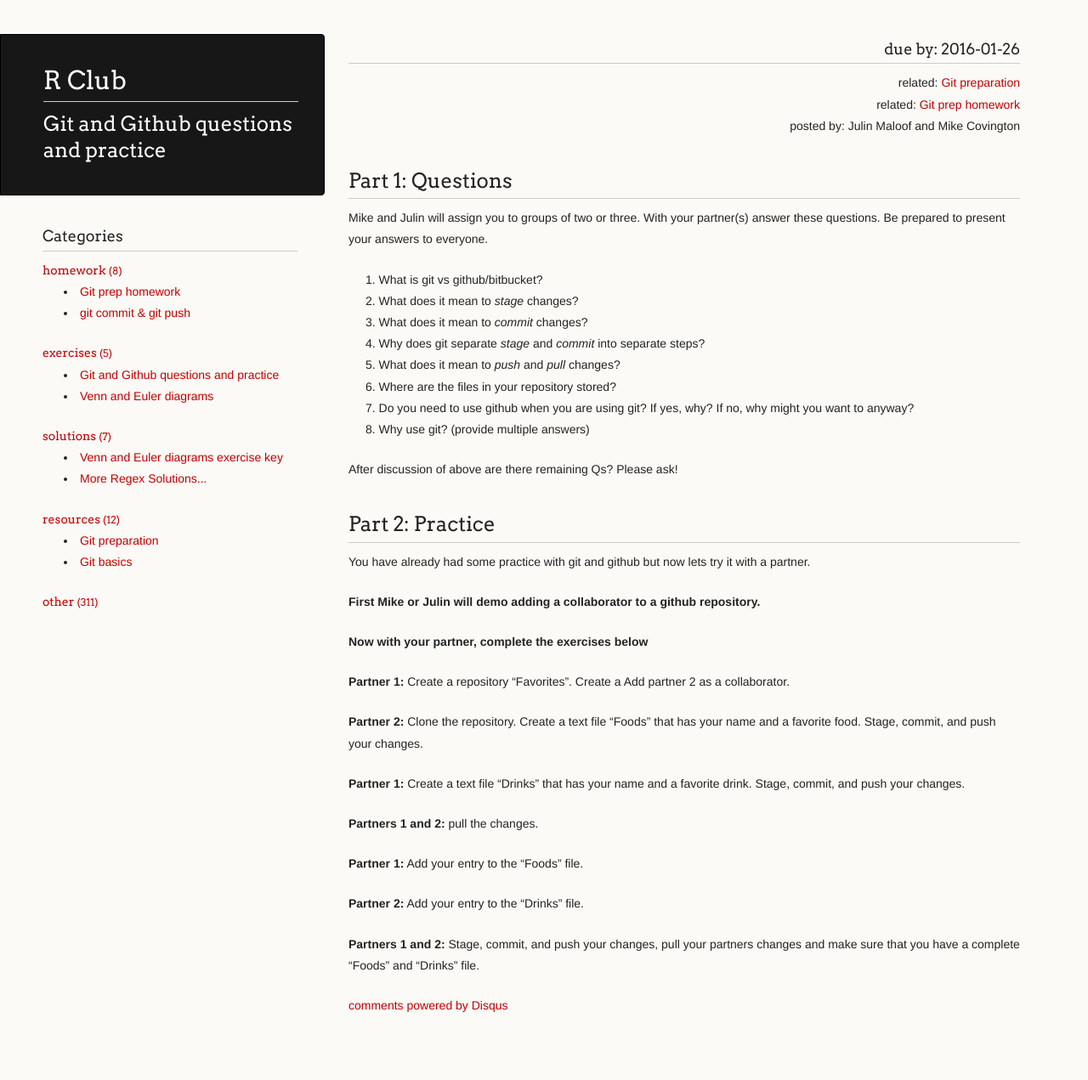
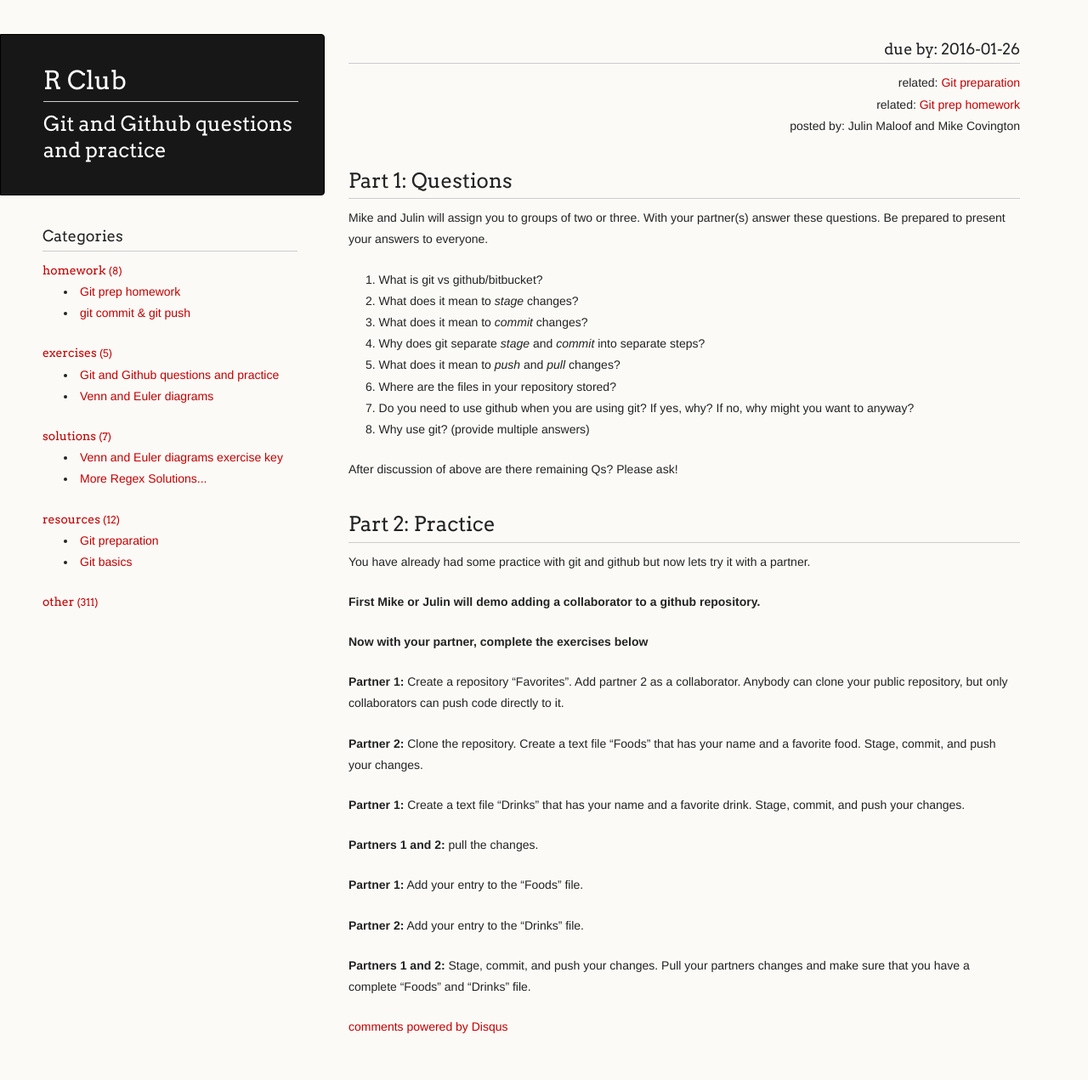
Before and after one commit to mfcovington/r_club, a Jekyll site: the page built from _posts/2016-01-26-git-exercises.md, in a window 1280 px wide. Shown: the whole page at 85% size. Built offline with Jekyll 4.4.1, drawn with Linux system fonts in a browser that asks for light colours; Markdown is read by kramdown in place of the engine named in the settings; comment, search, counter and statistics services are not loaded; before the commit the page ends 1246 px from its top, so only the background shows below that.

Commit message:
Revise git exercises

```diff
--- a/_posts/2016-01-26-git-exercises.md
+++ b/_posts/2016-01-26-git-exercises.md
@@ -30,7 +30,7 @@ __First Mike or Julin will demo adding a collaborator to a github repository.__
 
 __Now with your partner, complete the exercises below__
 
-__Partner 1:__ Create a repository "Favorites".  Create a Add partner 2 as a collaborator.
+__Partner 1:__ Create a repository "Favorites".  Add partner 2 as a collaborator.  Anybody can clone your public repository, but only collaborators can push code directly to it.
 
 __Partner 2:__ Clone the repository.  Create a text file "Foods" that has your name and a favorite food.  Stage, commit, and push your changes.
 
@@ -42,4 +42,4 @@ __Partner 1:__ Add your entry to the "Foods" file.
 
 __Partner 2:__ Add your entry to the "Drinks" file.
 
-__Partners 1 and 2:__ Stage, commit, and push your changes, pull your partners changes and make sure that you have a complete "Foods" and "Drinks" file.
+__Partners 1 and 2:__ Stage, commit, and push your changes.  Pull your partners changes and make sure that you have a complete "Foods" and "Drinks" file.
```
